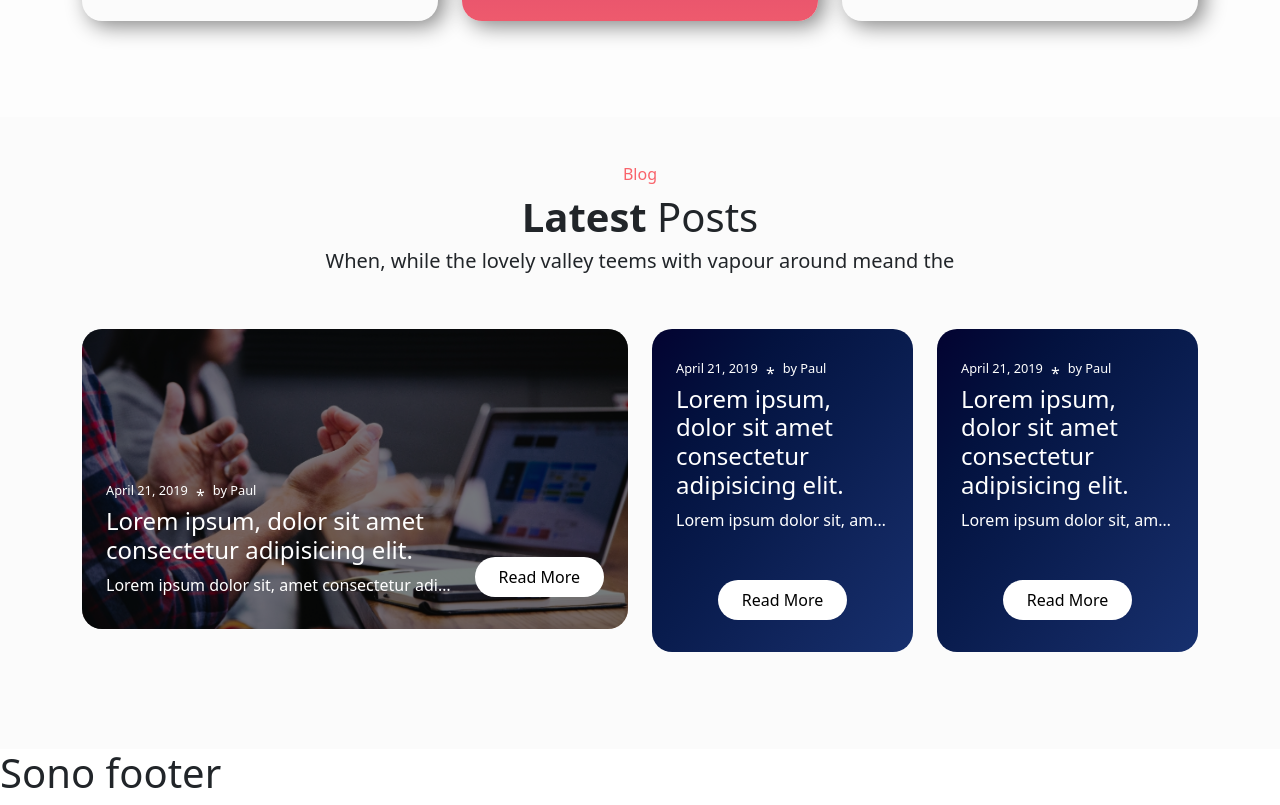
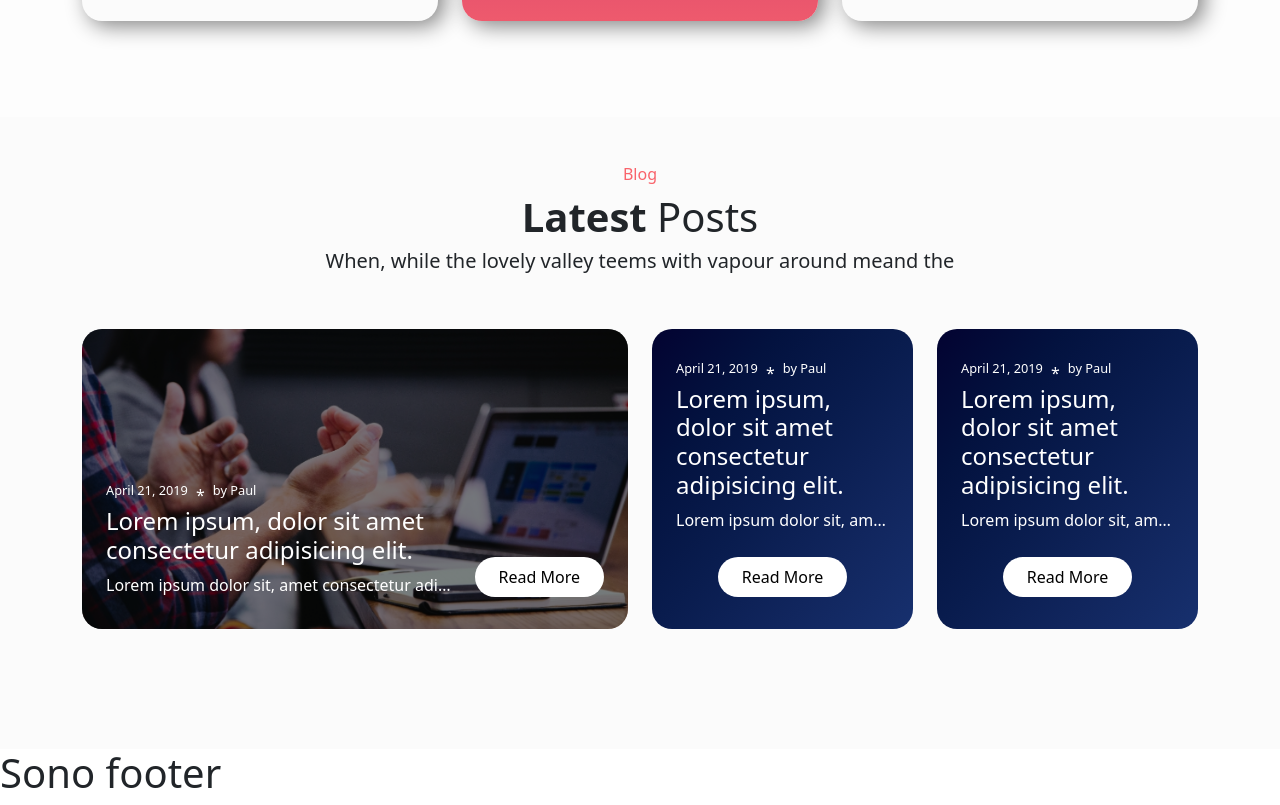
Before and after one commit to AntonioLoco/proj-html-vuejs, a Vue app: page / in a window 1280 px wide. Shown: the part 6147-6952 px from the top of the page. Built offline with nearby package versions, Linux system fonts and the light colour scheme.

Commit message:
Fixed card blog

```diff
--- a/src/components/AppCardBlogs.vue
+++ b/src/components/AppCardBlogs.vue
@@ -18,7 +18,7 @@ export default{
 </script>
 
 <template>
-    <div class="card-blog" :class="{'background-blue' : !post.img}, {'d-flex align-items-end' : post.img}">
+    <div class="card-blog" :class="{'background-blue flex-column justify-content-between' : !post.img}, {'align-items-end' : post.img}">
         <div class="card-blog__text" :class="{'ms_w-70' : post.img}">
             <div class="last-date d-flex align-items-center">
                 <h5 class="fw-light">{{post.message.date}}</h5>
@@ -32,7 +32,7 @@ export default{
                 <p>{{post.message.description}}</p>
             </div>
         </div>
-        <div class="card-blog__button mt-5" :class="{'ms_w-30 justify-content-end' : post.img}">
+        <div class="card-blog__button" :class="{'ms_w-30 justify-content-end' : post.img}">
             <AppButton name="Read More" href="/readmore" color="white" textColor="black"/>
         </div>
         <div class="background-card" v-if="post.img">
@@ -52,6 +52,7 @@ export default{
     overflow: hidden;
     position: relative;
     z-index: 10;
+    display: flex;
 
     &__text{
         color: $text-white;
```
